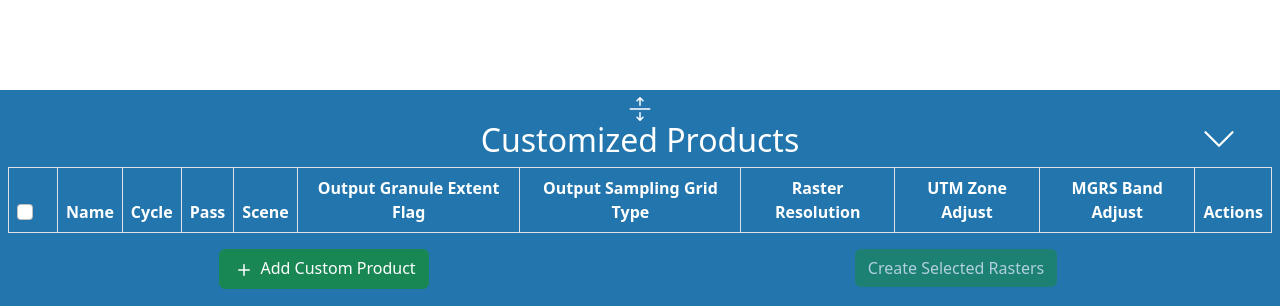
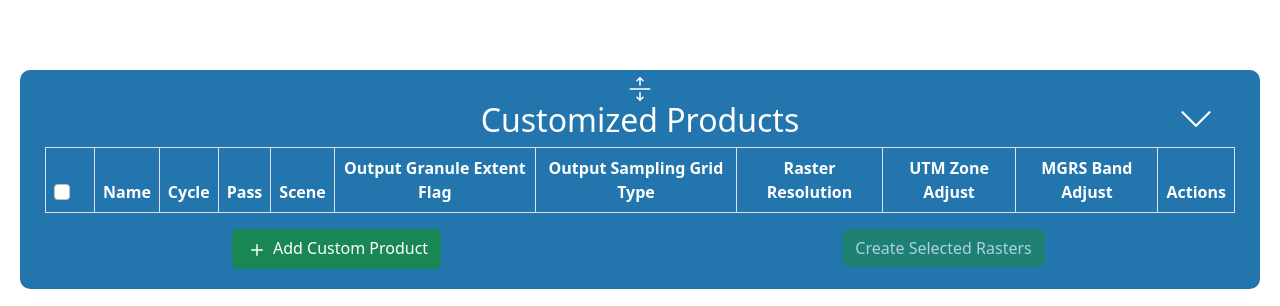
Before and after one commit to podaac/swodlr-ui, a React (Create React App) app: page / in a window 1280 px wide. Shown: the part 491-797 px from the top of the page. Built offline with nearby package versions, Linux system fonts and the light colour scheme.

Commit message:
implement-basic-wireframe: fix table css

```diff
--- a/src/App.css
+++ b/src/App.css
@@ -70,18 +70,37 @@ body {
   margin: 20px 20px 20px 20px;
 }
 
+.Customize-products-container-all {
+  height: auto;
+  background-color: #2276AD;
+  margin: 20px;
+  border-radius: 10px;
+  /* overflow: hidden; */
+}
+
 .Customize-products-container {
-  height: auto;
-  width: 100%;
-  padding: 5px 20px 20px 20px;
+  padding: 5px 25px 20px 25px;
+  overflow-y: auto;
+}
+
+.Products-table {
+  /* height: 10%;
+  overflow-y: auto; */
+}
+
+thead {
+  position: sticky;
+  top: -1px;
   background-color: #2276AD;
 }
 
+
+.table-responsive {
+  max-height: 35vh;
+}
+
 .Customize-products-container-min {
-  height: auto;
-  width: 100%;
   padding: 10px 0px 10px 0px;
-  background-color: #2276AD;
 }
 
 .Main-navbar {
--- a/src/components/footer/CustomizeProductsFooter.tsx
+++ b/src/components/footer/CustomizeProductsFooter.tsx
@@ -13,7 +13,7 @@ const CustomizeProductsFooter = () => {
     const resizeStartLocation = useAppSelector((state) => state.customizeProductsFooter.resizeStartLocation)
     const resizeEndLocation = useAppSelector((state) => state.customizeProductsFooter.resizeEndLocation)
     const footerRef = useRef<HTMLHeadingElement>(null);
-    const [footerHeight, setFooterHeight] = useState(footerRef.current?.clientHeight)
+    const [footerHeight, setFooterHeight] = useState('auto')
     const dispatch = useAppDispatch()
 
     const handleResizeClickDown = (event: any) => {
@@ -27,11 +27,12 @@ const CustomizeProductsFooter = () => {
     }
 
     useEffect(() => {
-        setFooterHeight(footerRef.current?.clientHeight ? calculateFooterHeightAfterResize(resizeStartLocation, resizeEndLocation, footerRef.current?.clientHeight) : footerHeight)
+        const footerHeightNumber = footerRef.current?.clientHeight ? calculateFooterHeightAfterResize(resizeStartLocation, resizeEndLocation, footerRef.current?.clientHeight) : footerHeight
+        setFooterHeight(`${footerHeightNumber}px`)
     }, [resizeEndLocation])
 
   return (
-    <div className='Customize-products-container fixed-bottom' ref={footerRef} style={{height: footerHeight ? `${footerHeight}px`: 'auto'}}>
+    <div className='Customize-products-container-all Customize-products-container fixed-bottom' ref={footerRef} style={{height: 'auto'}}>
         <Row>
             <Col md={{ span: 2, offset: 5 }}>
                 <ArrowsExpand className="Footer-resize" style={{cursor: footerResizeActive ? 'grabbing' : 'grab'}} color="white" size={24} onMouseDown={(event) => handleResizeClickDown(event)}/>
--- a/src/components/footer/CustomizeProductsFooterMin.tsx
+++ b/src/components/footer/CustomizeProductsFooterMin.tsx
@@ -8,12 +8,20 @@ const CustomizeProductsFooter = () => {
     // const footerResizeActive = useAppSelector((state) => state.customizeProductsFooter.footerResizeActive)
 
   return (
-    <div className='Customize-products-container-min fixed-bottom'>
+    <div className='Customize-products-container-all Customize-products-container-min fixed-bottom'>
         <Row>
             <Col md={{span: 4}}>
                 <h2 style={{color: 'white'}}>Customized Products</h2>
             </Col>
-            <Col md={{ span: 1, offset: 7 }}>
+            <Col md={{span: 3}} style={{color: 'white'}}>
+                <h4>Added Products </h4>
+                <h5>1</h5>
+            </Col>
+            <Col md={{span: 3}} style={{color: 'white'}}>
+                <h4>Selected Product: </h4>
+                <h5>Malibu Coast</h5>
+            </Col>
+            <Col md={{ span: 1, offset: 1 }}>
                 <ChevronUp style={{cursor: 'pointer'}} color="white" size={36} onClick={() => dispatch(setFooterExpanded())}/>
             </Col>
         </Row>
--- a/src/components/footer/ProductsTable.tsx
+++ b/src/components/footer/ProductsTable.tsx
@@ -9,7 +9,8 @@ const CustomizedProductTable = () => {
   const allProductParametersArray = useAppSelector((state) => state.addCustomProductModal.allProductParametersArray)
 
   return (
-    <Table bordered hover style={{color:'white'}}>
+    <div className='table-responsive'>
+      <Table bordered hover style={{color:'white'}} className='table-responsive Products-table'>
         <thead>
           <tr>
             <th>
@@ -52,6 +53,7 @@ const CustomizedProductTable = () => {
           ))}
         </tbody>
       </Table>
+    </div>
   );
 }
 
--- a/src/components/navbar/MainNavbar.tsx
+++ b/src/components/navbar/MainNavbar.tsx
@@ -6,7 +6,7 @@ import NavDropdown from 'react-bootstrap/NavDropdown';
 
 const MainNavbar = () => {
   return (
-    <Navbar className='Main-navbar' expand="lg">
+    <Navbar className='Main-navbar fixed-top' expand="lg">
       <Navbar.Brand style={{marginLeft: '20px', color: 'white'}} href="#home">SWODLR</Navbar.Brand>
       <Navbar.Toggle aria-controls="basic-navbar-nav" />
       <Navbar.Collapse id="basic-navbar-nav">
```
Lines whose indentation alone changed are shown as unchanged.
